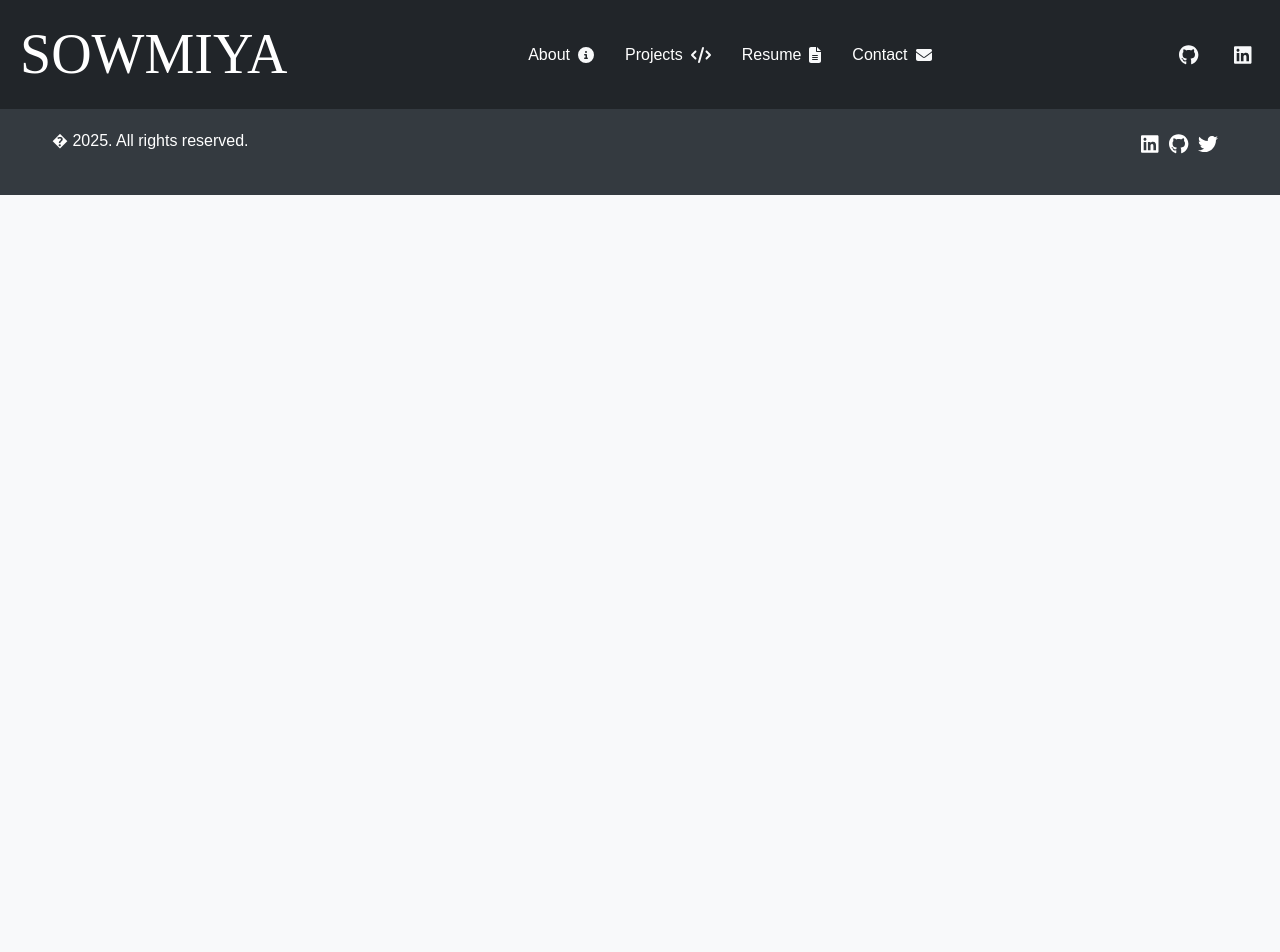
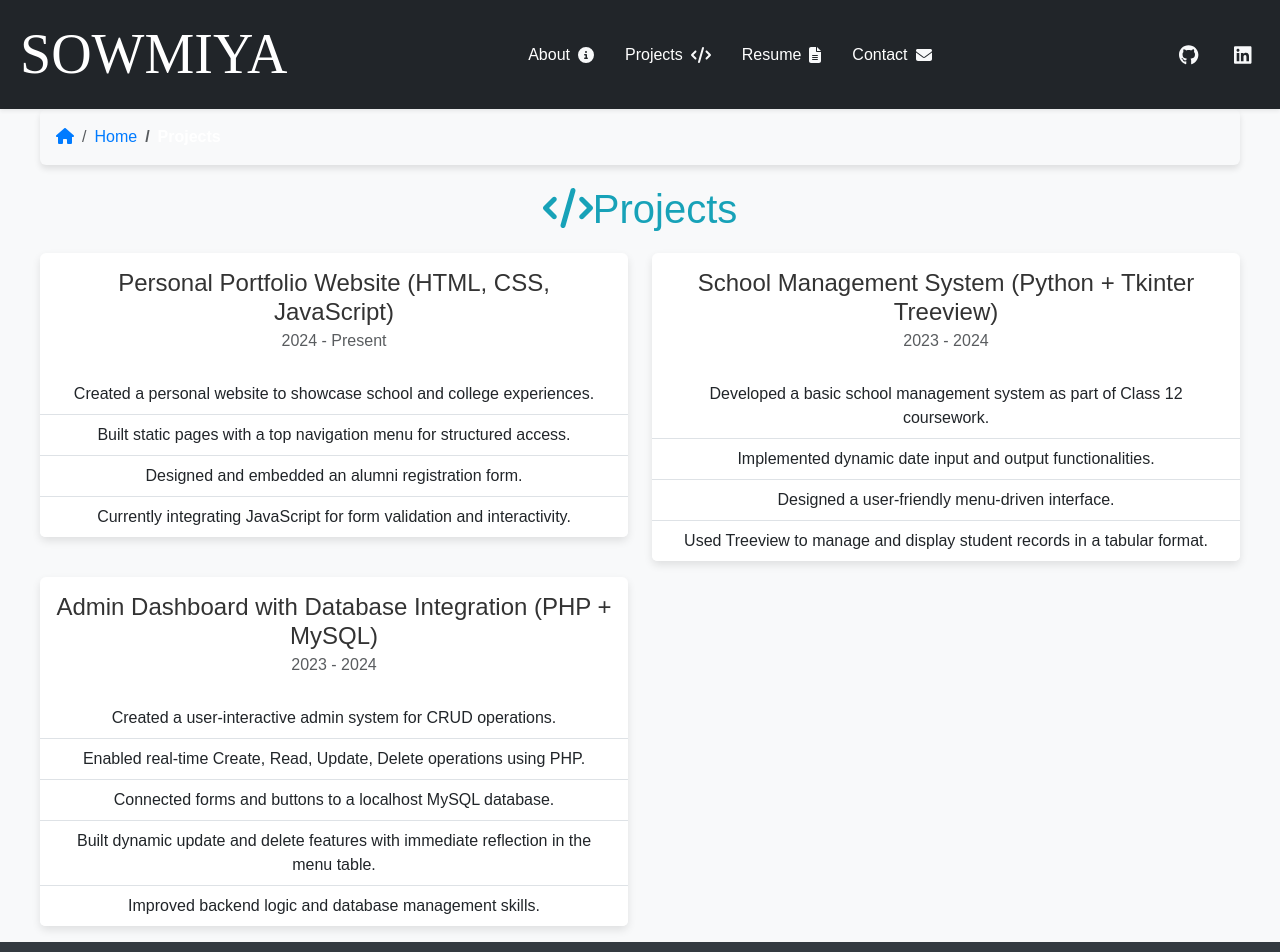
Before and after one commit to sowmiyacodes/react-portfolio-assignment, a React (Create React App) app: page /react-portfolio-assignment/projects in a window 1280 px wide. Shown: the top 952 px of the page. Before the commit the page ends 800 px from the top, so only its background shows below. Built offline with nearby package versions, Linux system fonts and the light colour scheme.

Commit message:
added /react-portfolio-assignment to the path. changed the contents of projects

```diff
--- a/src/App.js
+++ b/src/App.js
@@ -15,11 +15,11 @@ return (
 	<div>
 		<Header />
 		<Routes>
-		<Route path="/" element={<About />} />
-		<Route path="/projects" element={<Projects />} />
-		<Route path="/skills" element={<Skills />} />
-		<Route path="/resume" element={<Resume />} />
-		<Route path="/contact" element={<Contact />} />
+		<Route path="/react-portfolio-assignment" element={<About />} />
+		<Route path="/react-portfolio-assignment/projects" element={<Projects />} />
+		<Route path="/react-portfolio-assignment/skills" element={<Skills />} />
+		<Route path="/react-portfolio-assignment/resume" element={<Resume />} />
+		<Route path="/react-portfolio-assignment/contact" element={<Contact />} />
 		</Routes>
 		<Footer />
 	</div>
--- a/src/components/About.js
+++ b/src/components/About.js
@@ -16,7 +16,7 @@ const About = () => {
                                 <FontAwesomeIcon icon={faUser}
                                 className="d-block mx-auto mb-2 text-primary" size="3x" />
                             </h2>*/}
-							<img src="sowmiya.jpg" className="d-block mx-auto mb-2 text-primary" size="3x" />
+							<img src="react-portfolio-assignment/sowmiya.jpg" className="d-block mx-auto mb-2 text-primary" size="3x" />
                         </h2>
                     </div>
                     <p className="section-description mt-4">
--- a/src/components/Header.js
+++ b/src/components/Header.js
@@ -39,22 +39,22 @@ return (
 	<div className="collapse navbar-collapse text-white"
 		id="navbarNav">
 		<Nav className="ml-auto ">
-		<Nav.Link as={Link} to="/">
+		<Nav.Link as={Link} to="/react-portfolio-assignment">
 			<span>About</span>
 			<FontAwesomeIcon icon={faInfoCircle}
 			className="ml-2 text-light ho ho" />
 		</Nav.Link>
-		<Nav.Link as={Link} to="/projects">
+		<Nav.Link as={Link} to="/react-portfolio-assignment/projects">
 			<span>Projects</span>
 			<FontAwesomeIcon icon={faCode}
 			className="ml-2 text-light ho" />
 		</Nav.Link>
-		<Nav.Link as={Link} to="/resume">
+		<Nav.Link as={Link} to="/react-portfolio-assignment/resume">
 			<span>Resume</span>
 			<FontAwesomeIcon icon={faFileAlt}
 			className="ml-2 text-light ho" />
 		</Nav.Link>
-		<Nav.Link as={Link} to="/contact">
+		<Nav.Link as={Link} to="/react-portfolio-assignment/contact">
 			<span>Contact</span>
 			<FontAwesomeIcon icon={faEnvelope}
 			className="ml-2 text-light ho" />
--- a/src/components/Projects.js
+++ b/src/components/Projects.js
@@ -23,69 +23,51 @@ const Projects = () => {
 				Projects
 			</h2>
 			<div className="row">
-				{/* Project 1 */}
 			<div className="col-md-6">
-					<div className="card mb-4">
+				{/* Personal Portfolio Website */}
+				<div className="card mb-3">
 					<div className="card-body">
-							<h5 className="card-title">
-								Read For Speed -
-								Smart India Hackathon 2022
-							</h5>
-							<p className="card-text">
-								Designed the UI and implemented
-								CSS styling for the website,
-								optimizing performance and design across
-								all pages.
-							</p>
+					<h5 className="card-title">Personal Portfolio Website (HTML, CSS, JavaScript)</h5>
+					<h6 className="card-subtitle mb-2 text-muted">2024 - Present</h6>
+					</div>
+					<ul className="list-group list-group-flush">
+					<li className="list-group-item">Created a personal website to showcase school and college experiences.</li>
+					<li className="list-group-item">Built static pages with a top navigation menu for structured access.</li>
+					<li className="list-group-item">Designed and embedded an alumni registration form.</li>
+					<li className="list-group-item">Currently integrating JavaScript for form validation and interactivity.</li>
+					</ul>
 				</div>
 			</div>
+
+			{/* School Management System */}
+			<div className="col-md-6">
+			<div className="card mb-3">
+				<div className="card-body">
+				<h5 className="card-title">School Management System (Python + Tkinter Treeview)</h5>
+				<h6 className="card-subtitle mb-2 text-muted">2023 - 2024</h6>
 				</div>
-				{/* Project 2 */}
-				<div className="col-md-6">
-					<div className="card mb-4">
-						<div className="card-body">
-							<h5 className="card-title">
-								Training and Placement
-								Cell Website Official
-							</h5>
-							<p className="card-text">
-								Designed and developed the official
-								Placement Website for the university using
-								HTML, CSS, JavaScript, jQuery, and Bootstrap.
-							</p>
+				<ul className="list-group list-group-flush">
+				<li className="list-group-item">Developed a basic school management system as part of Class 12 coursework.</li>
+				<li className="list-group-item">Implemented dynamic date input and output functionalities.</li>
+				<li className="list-group-item">Designed a user-friendly menu-driven interface.</li>
+				<li className="list-group-item">Used Treeview to manage and display student records in a tabular format.</li>
+				</ul>
 			</div>
 			</div>
+			{/* Admin Dashboard */}
+			<div className="col-md-6">
+			<div className="card mb-3">
+				<div className="card-body">
+				<h5 className="card-title">Admin Dashboard with Database Integration (PHP + MySQL)</h5>
+				<h6 className="card-subtitle mb-2 text-muted">2023 - 2024</h6>
 				</div>
-				{/* Project 3 */}
-				<div className="col-md-6">
-					<div className="card mb-4">
-						<div className="card-body">
-							<h5 className="card-title">
-								E-commerce Platform
-							</h5>
-							<p className="card-text">
-								Built a fully functional e-commerce
-								platform with features like product listing,
-								cart management, and user authentication using
-								React, Node.js, and MongoDB.
-							</p>
-						</div>
-					</div>
-				</div>
-				{/* Project 4 */}
-				<div className="col-md-6">
-					<div className="card mb-4">
-						<div className="card-body">
-							<h5 className="card-title">
-								Social Media Dashboard
-							</h5>
-							<p className="card-text">
-								Developed a social media dashboard
-								that allows users to view and manage
-								their social media accounts in one place,
-								integrating with APIs from major platforms.
-							</p>
-						</div>
+				<ul className="list-group list-group-flush">
+				<li className="list-group-item">Created a user-interactive admin system for CRUD operations.</li>
+				<li className="list-group-item">Enabled real-time Create, Read, Update, Delete operations using PHP.</li>
+				<li className="list-group-item">Connected forms and buttons to a localhost MySQL database.</li>
+				<li className="list-group-item">Built dynamic update and delete features with immediate reflection in the menu table.</li>
+				<li className="list-group-item">Improved backend logic and database management skills.</li>
+				</ul>
 			</div>
 			</div>
 			</div>
```
Lines whose indentation alone changed are shown as unchanged.
